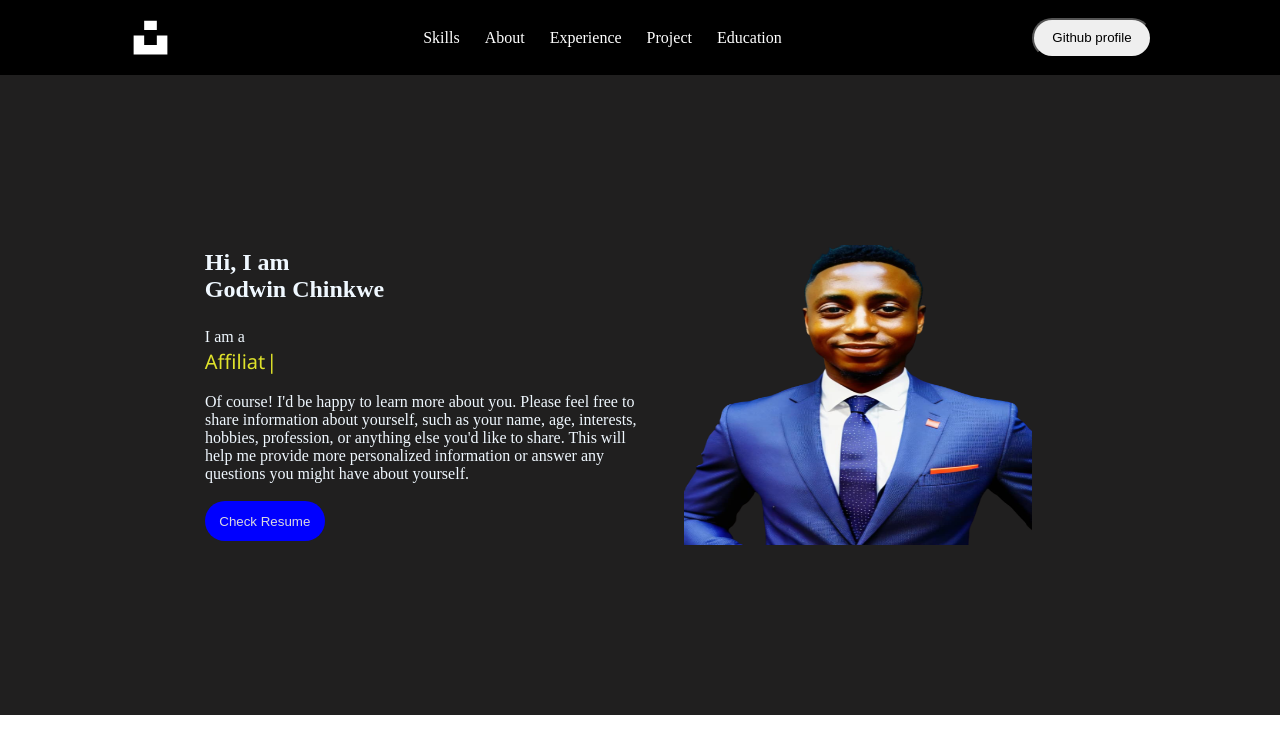
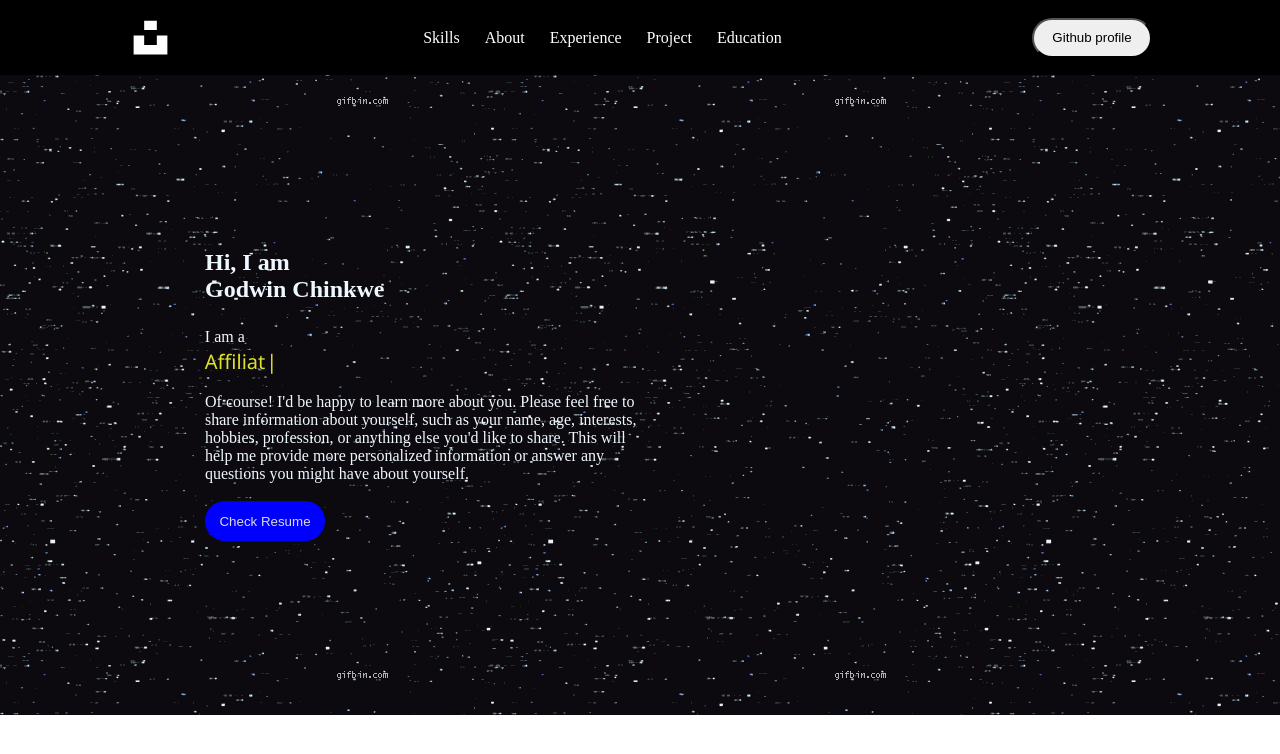
Before and after one commit to Godwinchinkwe/portfolio, a React (Create React App) app: page / in a window 1280 px wide. Shown: the top 754 px of the page. Built offline with nearby package versions, Linux system fonts and the light colour scheme.

Commit message:
animate2

```diff
--- a/src/Components/Hero/Hero.css
+++ b/src/Components/Hero/Hero.css
@@ -9,7 +9,11 @@
     display: flex;
     justify-content: center;
     align-items: center;
-    background:rgb(32, 31, 31);
+    /* background:rgb(32, 31, 31); */
+    background-image: url("../../Img/giphy.gif");
+    /* background-repeat:no-repeat;  */
+    background-size: "cover";
+    background-position: center center;
 }
 .hero_wrap{
     width: 85%;
@@ -43,9 +47,7 @@
     font-weight: 400px;
     font-size: 20px;
 
-    /* .animate__animated.animate__bounce {
-        --animate-duration: 2s;
-      } */
+
 }
 
 
@@ -66,10 +68,11 @@
 
 @media screen and (max-width: 768px) {
     .hero_main{
-        background-image: url("../../Img/geee.png");
+        background-image: url("../../Img/giphy.gif");
         background-repeat:no-repeat;
          background-size: "cover";
          background-position: center center;
+         /* background: #7e6060; */
     }
     .hero_wrap{
         width: 100%;
--- a/src/Components/Hero/Hero.js
+++ b/src/Components/Hero/Hero.js
@@ -11,7 +11,7 @@ const Hero = () => {
     <div class="hero_main">
         <div class="hero_wrap">
             <div class="hero_left">
-                <h2 class="animate__animated animate__backInLeft;">Hi, I am <br/>
+                <h2 class=" animate__animated animate__backInDown animate__delay 2s; ">Hi, I am <br/>
                Godwin Chinkwe</h2><br/>
 
                 <div>
@@ -29,7 +29,7 @@ const Hero = () => {
                 </div>
 
                 <br/>
-                <p class="animate__animated animate__bounceInDown animate__delay 2s;" >
+                <p class="animate__animated animate__backInLeft animate__delay 2s;" >
                  Of course! I'd be happy to learn more about you.
                  Please feel free to share information about yourself,
                  such as your name, age, interests, hobbies, profession,
@@ -37,11 +37,11 @@ const Hero = () => {
                  provide more personalized information or answer any
                  questions you might have about yourself.</p> <br/>
 
-                 <button class="butt"> Check Resume </button>
+                 <button class="butt animate__animated animate__backInUp animate__delay 2s;"> Check Resume </button>
             </div>
 
-            <div class="hero_right">
-                <img class="geefoto animate__animated.animate__bounce;" src={geee} alt="" />
+            <div class="hero_right animate__animated animate__backInRight animate__delay 2s;">
+                <img class="geefoto" src={geee} alt="" />
             </div>
 
         </div>
--- a/src/Header/Falldown.js
+++ b/src/Header/Falldown.js
@@ -1,12 +1,13 @@
 import React from 'react'
 import {useNavigate} from "react-router-dom"
+import 'animate.css';
 
 const Falldown = (prop) => {
   const navigate = useNavigate();
   const {props} = prop
 
   return (
-    <div className='maindrop'>
+    <div className='maindrop animate__animated animate__bounceInDown animate__delay 2s;'>
     <div className='dropwrap'>
         <p className='fd' onClick={() => {props(); navigate('Skills/')}} >Skills</p>
         <p className='fd' onClick={() => {props(); navigate('About/')}}>About</p>
--- a/src/Header/Header.css
+++ b/src/Header/Header.css
@@ -63,7 +63,7 @@
     padding: 25px;
     display: flex;
     flex-direction: column;
-    width:80%;
+    width:100%;
     z-index: 200;
     box-shadow:0 0 1px rgba(0, 0, 0, 24)0px 3px 8px ;
     height: 320px;
```
Also changed, not shown: src/Img/giphy.gif (added), 1 other file (tests, documents, lock files or other folders).
